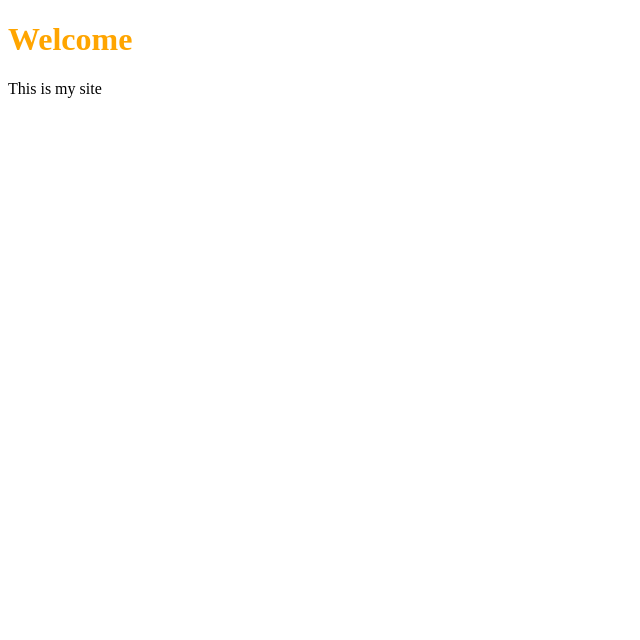
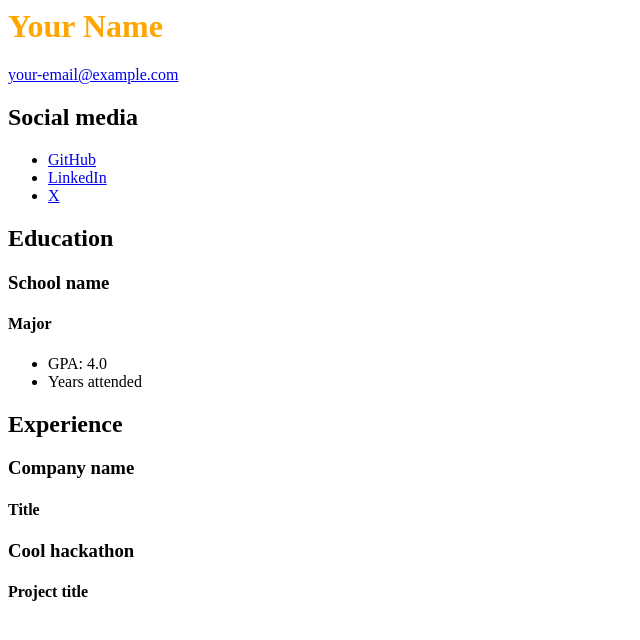
Before and after one commit to tvreysen/engineering-training, a plain HTML site: page index.html in a window 1280 px wide. Shown: the whole page, without its empty margins (0-640 px from the left). Drawn offline with Linux system fonts and the light colour scheme.

Commit message:
Update index.html for personal resume layout

```diff
--- a/index.html
+++ b/index.html
@@ -1,11 +1,39 @@
-<!DOCTYPE html>
 <html>
     <head>
-        <title>Welcome</title>
-        <link rel="stylesheet" type="text/css" href="style.css">
+        <title>Your Name resume</title>
+        <link rel="stylesheet" href="style.css">
     </head>
+
     <body>
-        <h1>Welcome</h1>
-        <p>This is my site</p>
+        <h1>Your Name</h1>
+        <a href="mailto:your-email@example.com">your-email@example.com</a>
+
+        <div id="social-media">
+            <h2>Social media</h2>
+            <ul>
+                <li><a href="https://github.com/">GitHub</a></li>
+                <li><a href="https://linkedin.com/in/">LinkedIn</a></li>
+                <li><a href="https://x.com/">X</a></li>
+            </ul>
+        </div>
+
+        <h2>Education</h2>
+        <h3>School name</h3>
+        <h4>Major</h4>
+        <ul>
+            <li>GPA: 4.0</li>
+            <li>Years attended</li>
+        </ul>
+
+        <h2>Experience</h2>
+        <div class="experience">
+            <h3>Company name</h3>
+            <h4>Title</h4>
+        </div>
+        <div class="experience">
+            <h3>Cool hackathon</h3>
+            <h4>Project title</h4>
+        </div>
+
     </body>
 </html>
```
